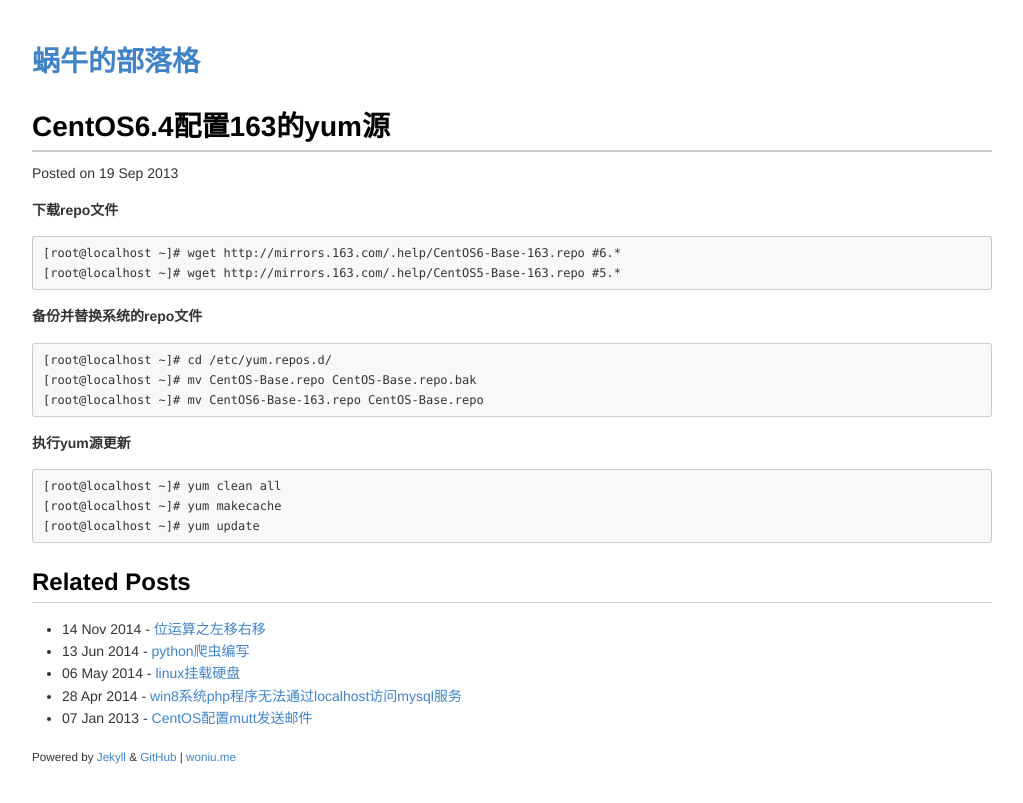
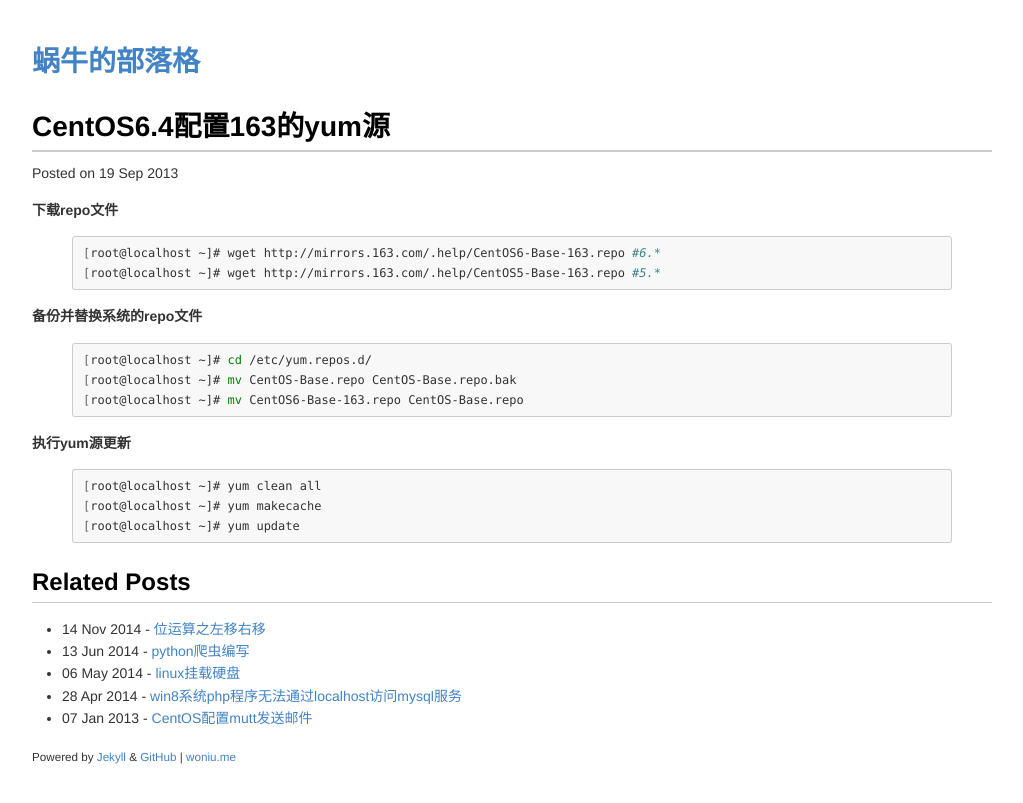
Before and after one commit to peng2089/dp.github.io, a Jekyll site: the page built from _posts/2013-09-19-CentOS6.4配置163的yum源.md, in a window 1280 px wide. Shown: the top 803 px of the page, without its empty margins (128-1151 px from the left). Built offline with Jekyll 4.4.1, drawn with Linux system fonts in a browser that asks for light colours.

Commit message:
change file

```diff
--- a/_posts/2013-09-19-CentOS6.4配置163的yum源.md
+++ b/_posts/2013-09-19-CentOS6.4配置163的yum源.md
@@ -6,20 +6,21 @@ tags: [ yum,CentOS,Linux ]
 ---
 
 **下载repo文件**
-
-	[root@localhost ~]# wget http://mirrors.163.com/.help/CentOS6-Base-163.repo #6.*
-	[root@localhost ~]# wget http://mirrors.163.com/.help/CentOS5-Base-163.repo #5.*
-
+{% highlight bash  %}
+[root@localhost ~]# wget http://mirrors.163.com/.help/CentOS6-Base-163.repo #6.*
+[root@localhost ~]# wget http://mirrors.163.com/.help/CentOS5-Base-163.repo #5.*
+{% endhighlight %}
 
 **备份并替换系统的repo文件**
-
-	[root@localhost ~]# cd /etc/yum.repos.d/
-	[root@localhost ~]# mv CentOS-Base.repo CentOS-Base.repo.bak
-	[root@localhost ~]# mv CentOS6-Base-163.repo CentOS-Base.repo
-
+{% highlight shell  %}
+[root@localhost ~]# cd /etc/yum.repos.d/
+[root@localhost ~]# mv CentOS-Base.repo CentOS-Base.repo.bak
+[root@localhost ~]# mv CentOS6-Base-163.repo CentOS-Base.repo
+{% endhighlight %}
 
 **执行yum源更新**
-
-	[root@localhost ~]# yum clean all
-	[root@localhost ~]# yum makecache
-	[root@localhost ~]# yum update
+{% highlight shell  %}
+[root@localhost ~]# yum clean all
+[root@localhost ~]# yum makecache
+[root@localhost ~]# yum update
+{% endhighlight %}
```
